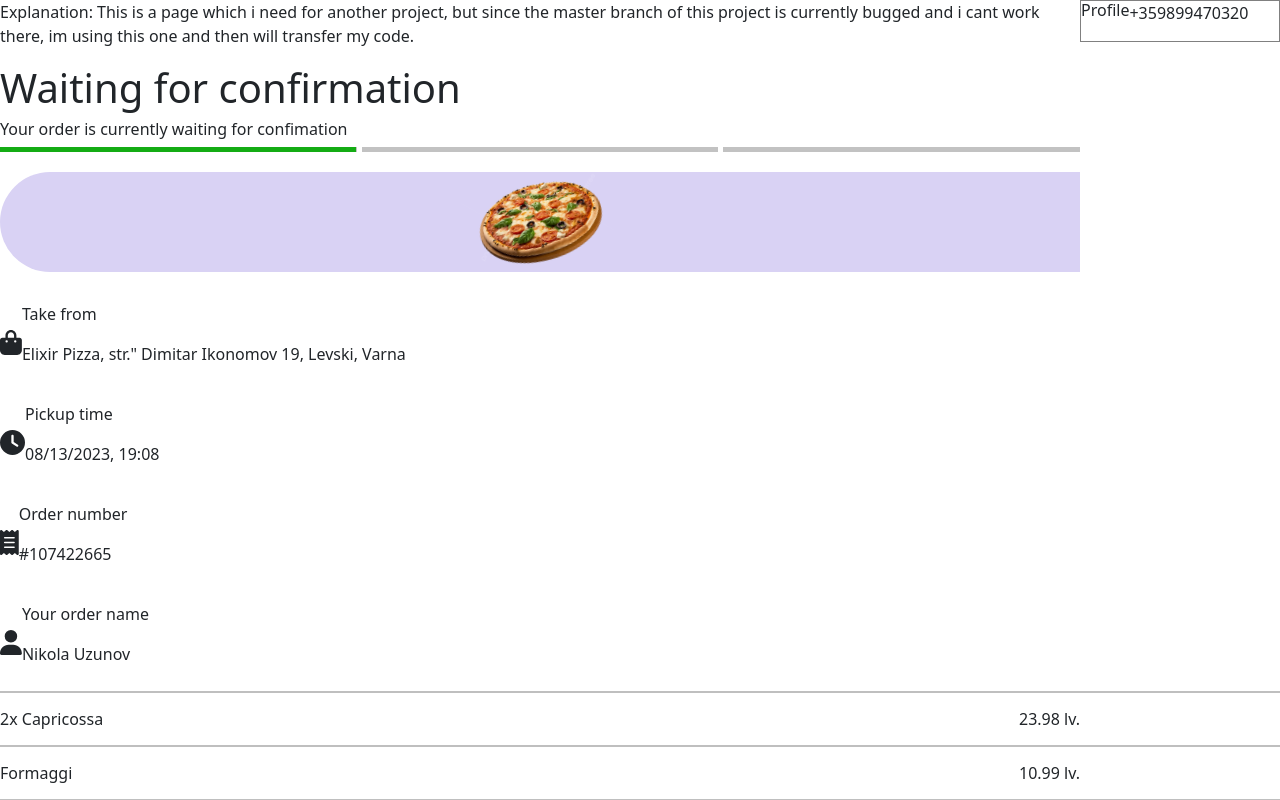
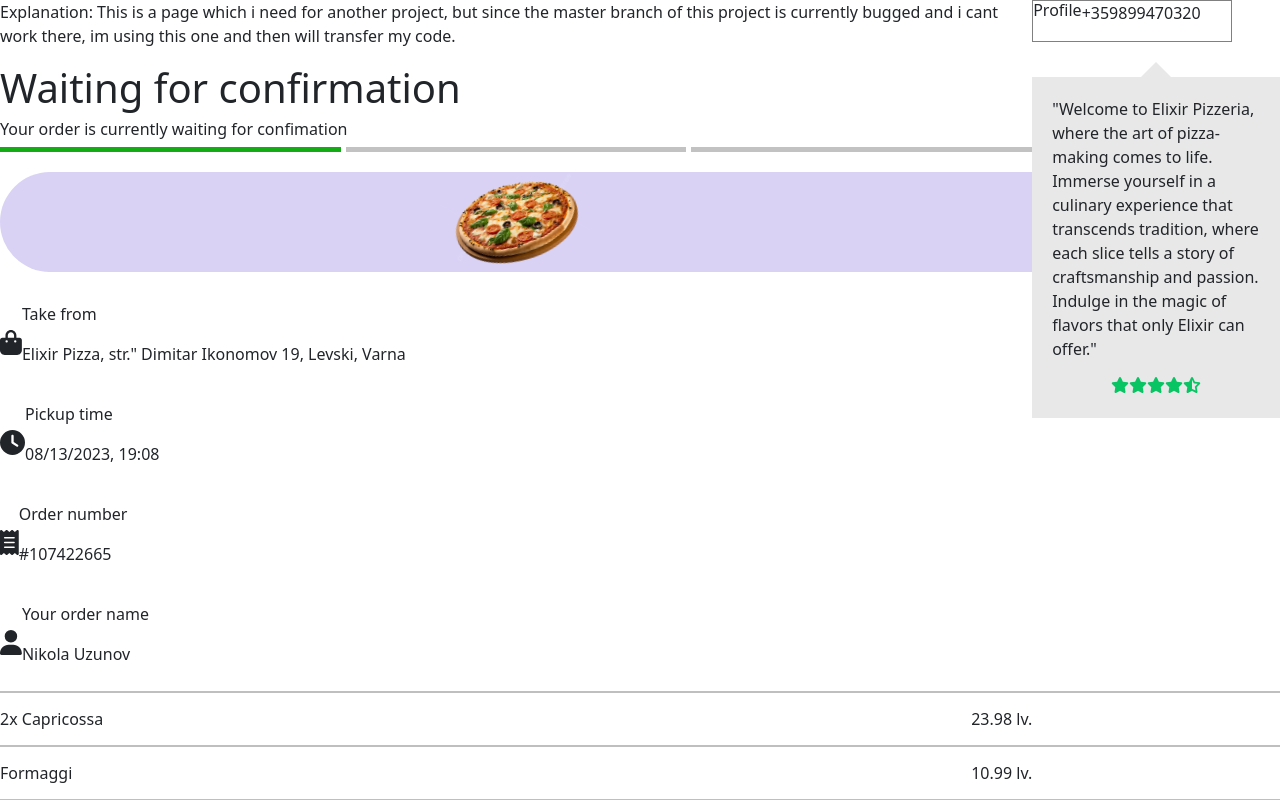
Before and after one commit to Nikolla2000/React-Portfolio-Website, a React (Vite) app in the folder client/: page / in a window 1280 px wide. Shown: the top 800 px of the page. Built offline with nearby package versions, Linux system fonts and the light colour scheme.

Commit message:
Added star rating component

```diff
--- /dev/null
+++ b/client/src/Pages/TakeawayPage/RatingComponent.jsx
@@ -0,0 +1,17 @@
+import { FontAwesomeIcon } from '@fortawesome/react-fontawesome'
+import { faStar, faStarHalfStroke} from '@fortawesome/free-solid-svg-icons'
+
+
+const RatingComponent = () => {
+    return (
+        <div className="rating">
+            <FontAwesomeIcon icon={faStar} style={{color: "#08c463",}} />
+            <FontAwesomeIcon icon={faStar} style={{color: "#08c463",}} />
+            <FontAwesomeIcon icon={faStar} style={{color: "#08c463",}} />
+            <FontAwesomeIcon icon={faStar} style={{color: "#08c463",}} />
+            <FontAwesomeIcon icon={faStarHalfStroke} style={{color: "#08c463",}} />
+        </div>
+    )
+}
+
+export default RatingComponent
--- a/client/src/Pages/TakeawayPage/TakeawayPage.jsx
+++ b/client/src/Pages/TakeawayPage/TakeawayPage.jsx
@@ -5,6 +5,8 @@ import details from "./orderDetails"
 import ProgressBar from "./ProgressBar"
 import OrderItem from "./OrderItemComponent"
 import {Button} from "react-bootstrap"
+import RatingComponent from "./RatingComponent"
+
 
 const TakeawayPage = () => {
     const [orderStatus, setOrderStatus] = useState('Waiting for confirmation')
@@ -62,6 +64,11 @@ const TakeawayPage = () => {
                     <h6>Profile</h6>
                     <p>+359899470320</p>
                 </div>
+            <div className="info">
+                <div className="triangle"></div>
+                <p>"Welcome to Elixir Pizzeria, where the art of pizza-making comes to life. Immerse yourself in a culinary experience that transcends tradition, where each slice tells a story of craftsmanship and passion. Indulge in the magic of flavors that only Elixir can offer."</p>
+                <RatingComponent/>
+            </div>
             </div>
         </div>
     )
--- a/client/src/Pages/TakeawayPage/TakeawayPageStyles.scss
+++ b/client/src/Pages/TakeawayPage/TakeawayPageStyles.scss
@@ -125,9 +125,40 @@
 }
 
 
+
+//Right Side
+
 //Profile info
 .profile-info {
     border: 1px solid gray;
     display: flex;
     width: 200px;
 }
+
+.info {
+    margin-top:20px;
+
+    .triangle {
+        width: 0;
+        height: 0;
+        border-left: 15px solid transparent;
+        border-right: 15px solid transparent;
+        border-bottom: 15px solid rgb(232, 232, 232);
+        margin: 0 auto;
+    }
+
+    p {
+        background-color: rgb(232, 232, 232);
+        max-width: 350px;
+        padding: 20px;
+    }
+}
+
+//Rating
+.rating {
+    background-color:rgb(232, 232, 232);
+    display: flex;
+    justify-content: center;
+    margin-top: -20px;
+    padding-bottom: 25px;
+}
--- a/client/src/Pages/TakeawayPage/orderDetails.js
+++ b/client/src/Pages/TakeawayPage/orderDetails.js
@@ -47,21 +47,5 @@ const orderDetails = [
     ]
 ];
 
-const orderItems = [
-    {
-        item: 'Capricossa',
-        quantity: 2,
-        price: 11.99,
-    },
-    {
-        item: 'Formaggi',
-        quantity: 1,
-        price: 10.99
-    },
-    {
-        item: 'Margaritta',
-        quantity: 1,
-        price: 8.99
-    }
-]
+
 export default orderDetails
```
